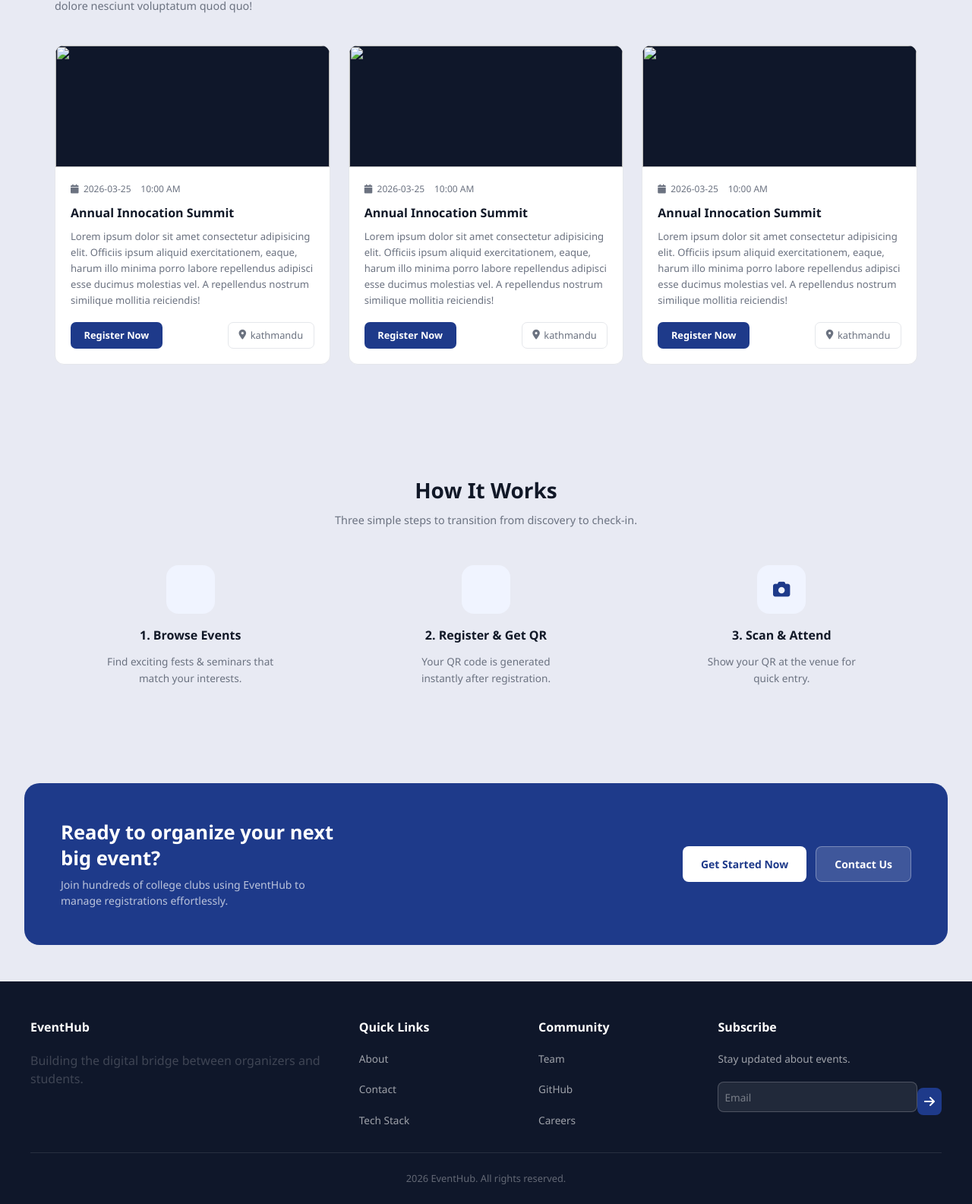
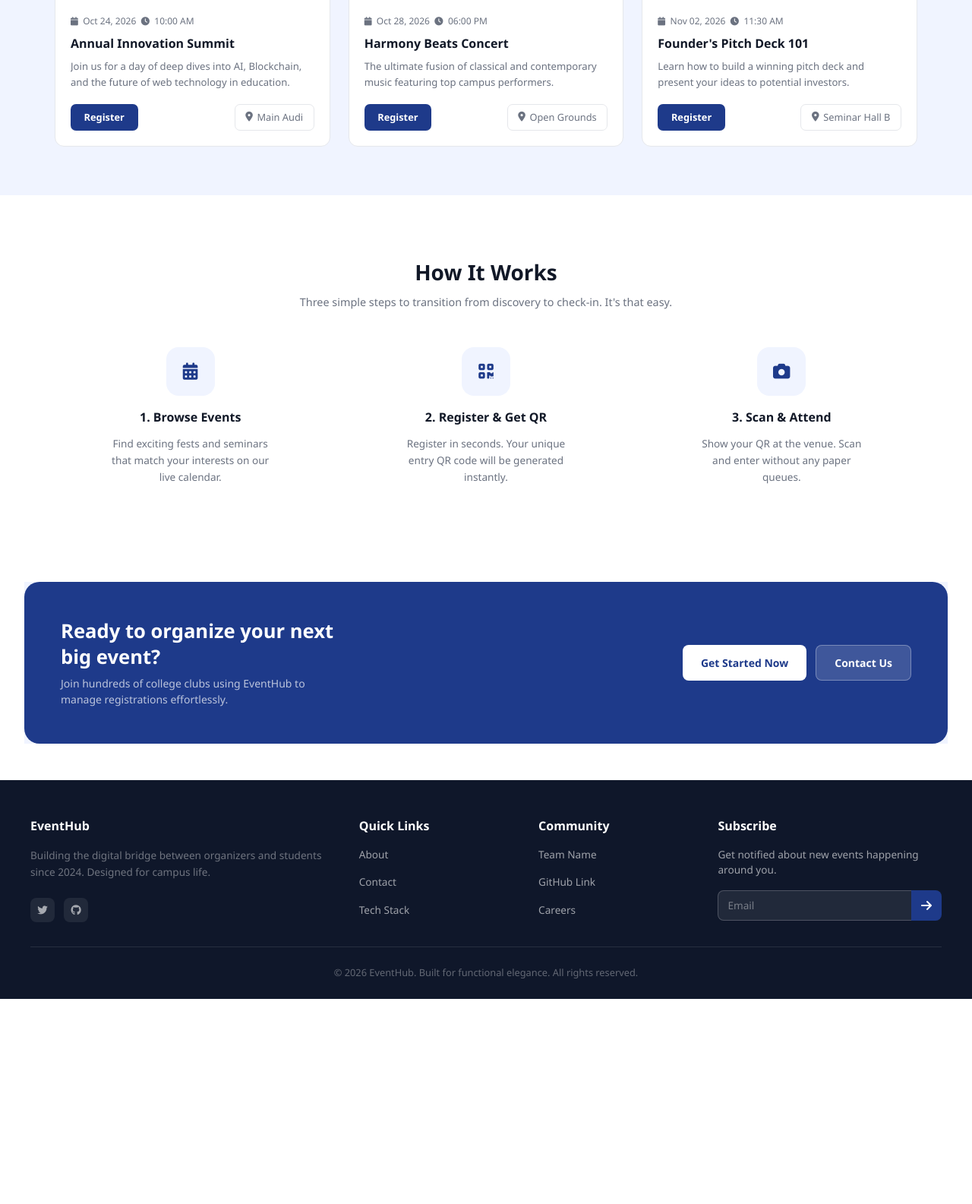
Before and after one commit to salimshre/ems, a PHP site: page / in a window 1280 px wide. Shown: the part 1524-3109 px from the top of the page at 76% size. After the commit the page ends 2839 px from the top, so only its background shows below. Run offline with PHP 8.4, Linux system fonts and the light colour scheme; some libraries are stand-ins or nearby versions.

Commit message:
index and student page edit

```diff
--- a/asset/css/home.css
+++ b/asset/css/home.css
@@ -374,15 +424,33 @@ section:has(.about-cards) > * {
 
 .events-cards-image {
     width: 100%;
-    height: 160px;
+    height: 180px;
     background: #0f172a;
     overflow: hidden;
+    position: relative;
 }
 
 .events-cards-image img {
     width: 100%;
     height: 100%;
     object-fit: cover;
+}
+
+/* Category badge on the image */
+.events-cards-image .event-badge {
+    position: absolute;
+    top: 12px;
+    left: 12px;
+    font-size: 0.65rem;
+    font-weight: 700;
+    letter-spacing: 0.08em;
+    text-transform: uppercase;
+    padding: 0.25rem 0.6rem;
+    border-radius: 999px;
+    background: rgba(255, 255, 255, 0.15);
+    color: var(--white);
+    backdrop-filter: blur(4px);
+    border: 1px solid rgba(255, 255, 255, 0.25);
 }
 
 .events-cards-content {
@@ -392,12 +460,18 @@ section:has(.about-cards) > * {
     gap: 0.6rem;
 }
 
+/* Date + time row */
 .events-cards-content > span:first-child {
     display: flex;
     align-items: center;
     gap: 0.4rem;
     font-size: 0.75rem;
     color: var(--muted);
+    flex-wrap: wrap;
+}
+
+.events-cards-content > span:first-child i {
+    font-size: 0.7rem;
 }
 
 .events-cards-content > span:first-child p {
@@ -406,17 +480,24 @@ section:has(.about-cards) > * {
     color: var(--muted);
 }
 
+/* Event title */
 .events-cards-content > span:nth-child(2) {
     font-size: 1rem;
     font-weight: 700;
     color: var(--text);
     text-transform: capitalize;
+    line-height: 1.3;
 }
 
+/* Description */
 .events-cards-content > p {
     font-size: 0.82rem;
     color: var(--muted);
     line-height: 1.6;
+    display: -webkit-box;
+    -webkit-line-clamp: 3;
+    -webkit-box-orient: vertical;
+    overflow: hidden;
 }
 
 .card-warpper {
@@ -424,6 +505,7 @@ section:has(.about-cards) > * {
     align-items: center;
     justify-content: space-between;
     margin-top: 0.5rem;
+    gap: 0.5rem;
 }
 
 .card-warpper button:first-child {
@@ -492,6 +574,8 @@ section:has(.about-cards) > * {
 .work-cards {
     display: flex;
     gap: 2rem;
+    justify-content: space-between;
+    align-items: flex-start;
 }
 
 .work-cards > div {
@@ -610,8 +693,7 @@ section:has(.about-cards) > * {
    FOOTER
 ══════════════════════════════ */
 footer {
-    background: #0f172a !important;
-    height: auto !important;
+    background: #0f172a;
     padding: 3rem 2rem 1.5rem;
 }
 
@@ -647,41 +730,69 @@ footer > p {
 }
 
 footer input {
-    width: 100% !important;
-    height: 2.5rem !important;
-    background: rgba(255, 255, 255, 0.08) !important;
-    border: 1px solid rgba(255, 255, 255, 0.2) !important;
-    border-radius: 8px;
+    width: 100%;
+    height: 2.5rem;
+    background: rgba(255, 255, 255, 0.08);
+    border: 1px solid rgba(255, 255, 255, 0.2);
+    border-radius: 8px 0 0 8px;
     padding: 0 0.75rem;
     color: var(--white);
     font-size: 0.85rem;
     outline: none;
+    border-right: none;
 }
 
 footer input::placeholder {
     color: rgba(255, 255, 255, 0.4);
 }
 
-footer button {
-    margin-top: 0.5rem;
+footer button.footer-button {
+    margin-top: 0;
     background: var(--primary);
     border: none;
     color: var(--white);
-    width: 2.25rem;
-    height: 2.25rem;
-    border-radius: 8px;
+    width: 2.5rem;
+    height: 2.5rem;
+    border-radius: 0 8px 8px 0;
     cursor: pointer;
     display: flex;
     align-items: center;
     justify-content: center;
     transition: background 0.2s;
+    flex-shrink: 0;
 }
 
-footer button:hover {
+footer button.footer-button:hover {
     background: #1e40af;
 }
 
-/* ── Legacy footer-link class (kept from original) ── */
+/* Footer social icons row */
+.footer-socials {
+    display: flex;
+    gap: 0.75rem;
+    margin-top: 0.5rem;
+}
+
+.footer-socials a {
+    display: flex;
+    align-items: center;
+    justify-content: center;
+    width: 32px;
+    height: 32px;
+    border-radius: 8px;
+    background: rgba(255, 255, 255, 0.08);
+    color: rgba(255, 255, 255, 0.6);
+    text-decoration: none;
+    font-size: 0.85rem;
+    transition: background 0.2s, color 0.2s;
+}
+
+.footer-socials a:hover {
+    background: rgba(255, 255, 255, 0.15);
+    color: var(--white);
+}
+
+/* ── Legacy footer-link class ── */
 .footer-link {
     text-decoration: none;
     color: #fff;
@@ -696,3 +807,10 @@ footer button:hover {
     top: 50%;
     transform: translateY(-50%);
 }
+
+/* ══════════════════════════════
+   SECTION BG ALTERNATION
+══════════════════════════════ */
+section:nth-of-type(even) {
+    background: var(--bg-light);
+}
--- a/index.html
+++ b/index.html
@@ -23,11 +23,11 @@
     </script>
 </head>
 
-<body class="bg-primary/10">
-    <header class="bg-white border border-black ">
-        <nav class="flex justify-between items-center  ">
+<body class="bg-white">
+    <header>
+        <nav>
             <span class="text-xl font-bold text-primary">EventHub</span>
-            <ul class="flex  gap-10 ">
+            <ul>
                 <li><a href="#hero" class="active nav-bar-link">Home</a></li>
                 <li><a href="#events" class="nav-bar-link">Events</a></li>
                 <li><a href="#about" class="nav-bar-link">About</a></li>
@@ -35,126 +35,119 @@
             </ul>
             <div class="nav-search">
                 <i class="fa fa-search"></i>
-                <a class="" href="asset/pages/login.html">
-                    Get started
-                </a>
+                <a href="asset/pages/login.html">Get started</a>
             </div>
         </nav>
     </header>
 
-    <div class="hero h-screen border-b border-black/20" id="hero">
-        <div class="flex flex-col gap-5 justify-start items-start">
+    <!-- HERO -->
+    <div class="hero" id="hero">
+        <div>
             <span>
                 <i class="fa fa-star"></i>
-                necy-gen management
+                next-gen management
             </span>
             <div class="hero-intro">
-                manage college
+                Manage College
                 <span>Events</span>
-                effortlessly
+                Effortlessly.
             </div>
             <p>
-                the all in one platform to browsse events, register instantly , and mark attenance with pofessionalism
-                meets campus life
+                The all-in-one platform to browse events, register instantly, and mark attendance with digital QR codes.
+                Professionalism meets campus life.
             </p>
             <div class="hero-button">
-                <button>
-                    view events
-                </button>
-                <button>
-                    login
-                </button>
+                <button>View Events</button>
+                <button>Login</button>
             </div>
         </div>
         <div class="hero-image">
-            <!-- should be in left 0 top -->
+            <!-- Top-left card: Instant Check-in -->
             <div class="hero-image-card">
                 <div class="hero-image-card-start">
                     <span></span>
                     <span></span>
                     <span></span>
                 </div>
-                <span></span>
-                <p></p>
+                <span>Instant Check-in</span>
+                <p>Seamless QR scanning</p>
             </div>
+
+            <!-- Center dark card -->
             <div class="hero-image-1">
-                <span>student events</span>
+                STUDENT
+                <span>EVENTS</span>
             </div>
+
+            <!-- Bottom-right card: Real-time Analytics -->
             <div class="hero-image-card">
                 <div class="hero-image-card-start">
                     <span></span>
                     <span></span>
                     <span></span>
                 </div>
-                <span>real time analytic</span>
-                <p>track the events</p>
+                <span>Real-time Analytics</span>
+                <p>Live attendance tracking</p>
             </div>
         </div>
     </div>
 
-    <section>
+    <!-- ABOUT / FEATURE CARDS -->
+    <section id="about">
         <div class="about-wrapper">
             <div class="about-cards">
-                <i class="fa fa-organize w-2 h-2 bg-primary/10 rounded-full p-2 "></i>
-                <span>or attenance</span>
-                <p>Lorem ipsum dolor sit, amet consectetur adipisicing elit. Ullam odio voluptate exercitationem sit
-                    temporibus eaque, quos corporis doloremque repellat necessitatibus minima eum dolorem error modi
-                    nobis alias tenetur. Iusto, qui.</p>
+                <i class="fa fa-qrcode"></i>
+                <span>QR Attendance</span>
+                <p>Swift check-in with unique QR codes for every participant, directly linked to your college ID.</p>
             </div>
-
             <div class="about-cards">
-                <i class="fa fa-user w-2 h-2 bg-primary/10 rounded-full p-2 "></i>
-                <span>or attenance</span>
-                <p>Lorem ipsum dolor sit, amet consectetur adipisicing elit. Ullam odio voluptate exercitationem sit
-                    temporibus eaque, quos corporis doloremque repellat necessitatibus minima eum dolorem error modi
-                    nobis alias tenetur. Iusto, qui.</p>
+                <i class="fa fa-user-plus"></i>
+                <span>Easy Registration</span>
+                <p>One-click event sign-ups, linked directly to your college ID.</p>
             </div>
-
             <div class="about-cards">
-                <i class="fa fa-window w-2 h-2 bg-primary/10 rounded-full p-2 "></i>
-                <span>organizer dashoard</span>
-                <p>Lorem ipsum dolor sit, amet consectetur adipisicing elit. Ullam odio voluptate exercitationem sit
-                    temporibus eaque, quos corporis doloremque repellat necessitatibus minima eum dolorem error modi
-                    nobis alias tenetur. Iusto, qui.</p>
+                <i class="fa fa-table-columns"></i>
+                <span>Organizer Dashboard</span>
+                <p>Full control over event creation, management, and analytics.</p>
             </div>
-
             <div class="about-cards">
-                <i class="fa fa-bell w-2 h-2 bg-primary/10 rounded-full p-2 "></i>
-                <span>instant updates</span>
-                <p>Lorem ipsum dolor sit, amet consectetur adipisicing elit. Ullam odio voluptate exercitationem sit
-                    temporibus eaque, quos corporis doloremque repellat necessitatibus minima eum dolorem error modi
-                    nobis alias tenetur. Iusto, qui.</p>
+                <i class="fa fa-bell"></i>
+                <span>Instant Updates</span>
+                <p>Real-time alerts for venue changes or event schedule shifts.</p>
             </div>
         </div>
     </section>
 
-    <section>
+    <!-- EVENTS SECTION -->
+    <section id="events">
         <div class="event-wrapper">
-            <span>upcoming events</span>
-            <p>Lorem ipsum dolor sit amet consectetur adipisicing elit. Esse sit veniam nam libero. Quisquam
-                reprehenderit saepe asperiores, impedit exercitationem doloremque tempore explicabo mollitia odio,
-                voluptas dolore nesciunt voluptatum quod quo!</p>
+            <div class="event-wrapper-header">
+                <div>
+                    <span>Upcoming Events</span>
+                    <p>Don't miss out on the most anticipated workshops, seminars, and feasts happening this semester.</p>
+                </div>
+                <a href="#">View All Events <i class="fa fa-arrow-right"></i></a>
+            </div>
             <div class="events-card-wrapper">
                 <div class="events-cards">
                     <div class="events-cards-image">
-                        <img src="" alt="">
+                        <img src="https://images.unsplash.com/photo-1540575467063-178a50c2df87?w=600&auto=format&fit=crop" alt="Tech Summit">
+                        <span class="event-badge">TechFest</span>
                     </div>
                     <div class="events-cards-content">
                         <span>
                             <i class="fa fa-calendar"></i>
-                            <p>2026-03-25</p>
-                            <i class="fa fa-time"></i>
+                            <p>Oct 24, 2026</p>
+                            <i class="fa fa-clock"></i>
                             <p>10:00 AM</p>
                         </span>
-                        <span>annual innocation summit</span>
-                        <p>Lorem ipsum dolor sit amet consectetur adipisicing elit. Officiis ipsum aliquid
-                            exercitationem, eaque, harum illo minima porro labore repellendus adipisci esse ducimus
-                            molestias vel. A repellendus nostrum similique mollitia reiciendis!</p>
+                        <span>Annual Innovation Summit</span>
+                        <p>Join us for a day of deep dives into AI, Blockchain, and the future of web technology in education.</p>
                         <div class="card-warpper">
-                            <button>register now</button>
+                            <button>Register</button>
                             <button>
                                 <i class="fa fa-location-dot"></i>
-                                <span> kathmandu </span>
+                                <span>Main Audi</span>
                             </button>
                         </div>
                     </div>
@@ -162,24 +155,23 @@
 
                 <div class="events-cards">
                     <div class="events-cards-image">
-                        <img src="" alt="">
+                        <img src="https://images.unsplash.com/photo-1493225457124-a3eb161ffa5f?w=600&auto=format&fit=crop" alt="Harmony Beats">
+                        <span class="event-badge">Cultural</span>
                     </div>
                     <div class="events-cards-content">
                         <span>
                             <i class="fa fa-calendar"></i>
-                            <p>2026-03-25</p>
-                            <i class="fa fa-time"></i>
-                            <p>10:00 AM</p>
+                            <p>Oct 28, 2026</p>
+                            <i class="fa fa-clock"></i>
+                            <p>06:00 PM</p>
                         </span>
-                        <span>annual innocation summit</span>
-                        <p>Lorem ipsum dolor sit amet consectetur adipisicing elit. Officiis ipsum aliquid
-                            exercitationem, eaque, harum illo minima porro labore repellendus adipisci esse ducimus
-                            molestias vel. A repellendus nostrum similique mollitia reiciendis!</p>
+                        <span>Harmony Beats Concert</span>
+                        <p>The ultimate fusion of classical and contemporary music featuring top campus performers.</p>
                         <div class="card-warpper">
-                            <button>register now</button>
+                            <button>Register</button>
                             <button>
                                 <i class="fa fa-location-dot"></i>
-                                <span> kathmandu </span>
+                                <span>Open Grounds</span>
                             </button>
                         </div>
                     </div>
@@ -187,24 +179,23 @@
 
                 <div class="events-cards">
                     <div class="events-cards-image">
-                        <img src="" alt="">
+                        <img src="https://images.unsplash.com/photo-1559136555-9303baea8ebd?w=600&auto=format&fit=crop" alt="Pitch Deck">
+                        <span class="event-badge">Workshop</span>
                     </div>
                     <div class="events-cards-content">
                         <span>
                             <i class="fa fa-calendar"></i>
-                            <p>2026-03-25</p>
-                            <i class="fa fa-time"></i>
-                            <p>10:00 AM</p>
+                            <p>Nov 02, 2026</p>
+                            <i class="fa fa-clock"></i>
+                            <p>11:30 AM</p>
                         </span>
-                        <span>annual innocation summit</span>
-                        <p>Lorem ipsum dolor sit amet consectetur adipisicing elit. Officiis ipsum aliquid
-                            exercitationem, eaque, harum illo minima porro labore repellendus adipisci esse ducimus
-                            molestias vel. A repellendus nostrum similique mollitia reiciendis!</p>
+                        <span>Founder's Pitch Deck 101</span>
+                        <p>Learn how to build a winning pitch deck and present your ideas to potential investors.</p>
                         <div class="card-warpper">
-                            <button>register now</button>
+                            <button>Register</button>
                             <button>
                                 <i class="fa fa-location-dot"></i>
-                                <span> kathmandu </span>
+                                <span>Seminar Hall B</span>
                             </button>
                         </div>
                     </div>
@@ -217,37 +208,36 @@
     <section id="how-it-works">
         <div class="work-wrapper">
             <h2>How It Works</h2>
-            <p>Three simple steps to transition from discovery to check-in.</p>
+            <p>Three simple steps to transition from discovery to check-in. It's that easy.</p>
         </div>
-
-        <div class="work-cards flex justify-between items-center">
+        <div class="work-cards">
             <div>
                 <div class="work-icon">
-                    <i class="fa fa-calender"></i>
+                    <i class="fa fa-calendar-days"></i>
                 </div>
                 <h3>1. Browse Events</h3>
-                <p>Find exciting fests & seminars that match your interests.</p>
+                <p>Find exciting fests and seminars that match your interests on our live calendar.</p>
             </div>
             <div>
                 <div class="work-icon">
-                    <i class="fa fa-organize"></i>
+                    <i class="fa fa-qrcode"></i>
                 </div>
-                <h3>2. Register & Get QR</h3>
-                <p>Your QR code is generated instantly after registration.</p>
+                <h3>2. Register &amp; Get QR</h3>
+                <p>Register in seconds. Your unique entry QR code will be generated instantly.</p>
             </div>
             <div>
                 <div class="work-icon">
                     <i class="fa fa-camera"></i>
                 </div>
-                <h3>3. Scan & Attend</h3>
-                <p>Show your QR at the venue for quick entry.</p>
+                <h3>3. Scan &amp; Attend</h3>
+                <p>Show your QR at the venue. Scan and enter without any paper queues.</p>
             </div>
         </div>
     </section>
 
     <!-- CTA SECTION -->
     <section id="cta">
-        <div class="flex justify-between items-center p-10">
+        <div>
             <div class="cta-content">
                 <h2>Ready to organize your next big event?</h2>
                 <p>Join hundreds of college clubs using EventHub to manage registrations effortlessly.</p>
@@ -262,37 +252,41 @@
     <!-- FOOTER -->
     <footer>
         <div class="footer-wrapepr">
-            <div class="flex flex-col gap-5">
-                <h3 class="font-bold text-white text-md">EventHub</h3>
-                <p class="font-sm text-white/20 text-md">Building the digital bridge between organizers and students.</p>
+            <div class="flex flex-col gap-4">
+                <h3 class="font-bold text-white text-base">EventHub</h3>
+                <p style="font-size:0.85rem;color:rgba(255,255,255,0.4);line-height:1.6;">Building the digital bridge between organizers and students since 2024. Designed for campus life.</p>
+                <div class="footer-socials">
+                    <a href="#"><i class="fab fa-twitter"></i></a>
+                    <a href="#"><i class="fab fa-github"></i></a>
+                </div>
             </div>
 
-            <div class="flex flex-col gap-5">
-                <h3 class="font-bold text-white text-md">Quick Links</h3>
-                <p class="footer-links">About</p>
-                <p class="footer-links">Contact</p>
-                <p class="footer-links">Tech Stack</p>
+            <div class="flex flex-col gap-4">
+                <h3 class="font-bold text-white text-base">Quick Links</h3>
+                <a href="#" class="footer-links">About</a>
+                <a href="#" class="footer-links">Contact</a>
+                <a href="#" class="footer-links">Tech Stack</a>
             </div>
 
-            <div class="flex flex-col gap-5">
-                <h3 class="font-bold text-white text-md">Community</h3>
-                <p class="footer-links">Team</p>
-                <p class="footer-links">GitHub</p>
-                <p class="footer-links">Careers</p>
+            <div class="flex flex-col gap-4">
+                <h3 class="font-bold text-white text-base">Community</h3>
+                <a href="#" class="footer-links">Team Name</a>
+                <a href="#" class="footer-links">GitHub Link</a>
+                <a href="#" class="footer-links">Careers</a>
             </div>
 
-            <div class="flex flex-col gap-5">
-                <h3 class="font-bold text-white text-md">Subscribe</h3>
-                <p class="footer-links">Stay updated about events.</p>
-                <div class="flex flex-row">
-                    <input placeholder="Email" class=" w-40 h-10 rounded-l-lg p-2 footer-input">
+            <div class="flex flex-col gap-4">
+                <h3 class="font-bold text-white text-base">Subscribe</h3>
+                <p class="footer-links" style="cursor:default;">Get notified about new events happening around you.</p>
+                <div style="display:flex;flex-direction:row;align-items:center;">
+                    <input type="email" placeholder="Email">
                     <button class="footer-button">
                         <i class="fa fa-arrow-right"></i>
                     </button>
                 </div>
             </div>
         </div>
-        <p>2026 EventHub. All rights reserved.</p>
+        <p>© 2026 EventHub. Built for functional elegance. All rights reserved.</p>
     </footer>
 
 </body>
```
Also changed, not shown: other parts of asset/css/home.css (+67 -17 lines).
